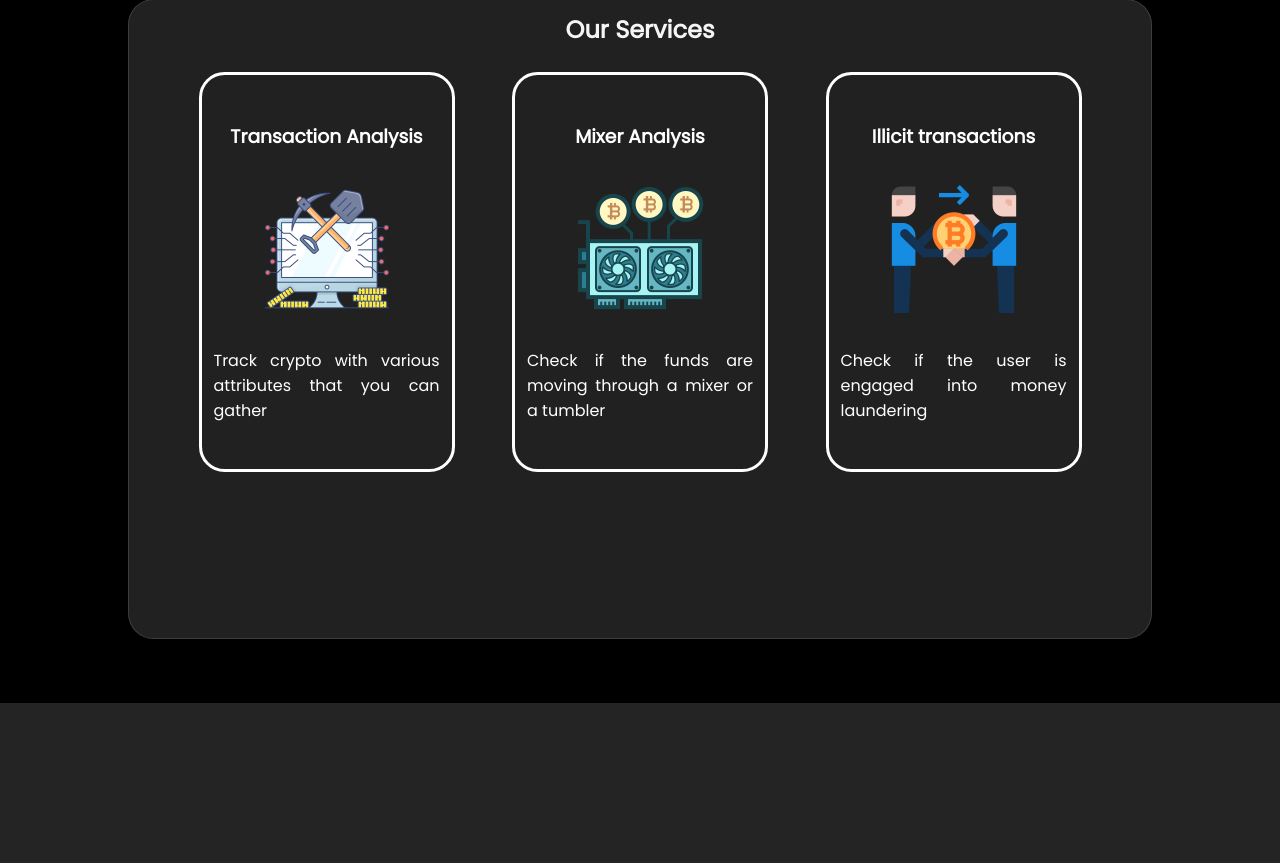
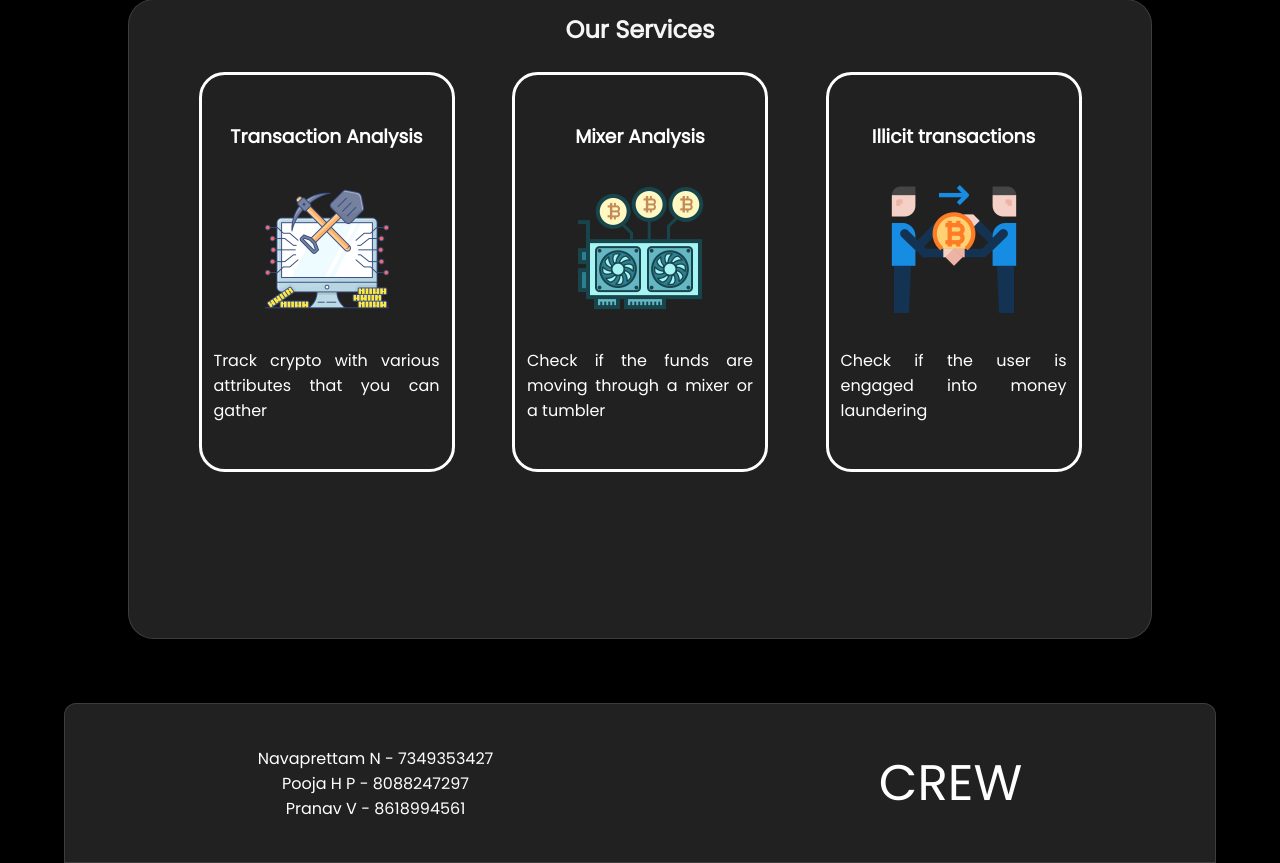
Before and after one commit to NavaprettamN/CIDEcode, a Django app: page / in a window 1280 px wide. Shown: the part 1403-2266 px from the top of the page. Before the commit the page ends 2106 px from the top, so only its background shows below. Run offline with Django 5.2, Linux system fonts and the light colour scheme; data that the repository does not hold is empty; some web fonts are replaced.

Commit message:
Contacts Added

```diff
--- a/DeployModel/static/assets/css/style.css
+++ b/DeployModel/static/assets/css/style.css
@@ -274,6 +274,34 @@ nav h1 {
     font-size: 3vw;
     font-family: 'Kode Mono', monospace;
 }
+
+.contact {
+    margin: 0 auto;
+    width: 90vw;
+    height: 20vh;
+    color: white;
+    backdrop-filter: blur(16px) saturate(0%);
+    -webkit-backdrop-filter: blur(16px) saturate(0%);
+    background-color: rgba(255, 255, 255, 0.13);
+    border: 1px solid rgba(255, 255, 255, 0.125);
+    display: flex;
+    flex-direction: row;
+    justify-content: space-around;
+    align-items: center;
+    border-radius: 12px 12px 0 0;
+}
+
+.phone {
+    display: flex;
+    flex-direction: column;
+    justify-content: center;
+    align-items: center;
+}
+
+.copyright {
+    font-size: 50px;
+}
+
 @media screen and (max-width: 550px) {
 
     .links {
--- a/DeployModel/templates/index.html
+++ b/DeployModel/templates/index.html
@@ -92,6 +92,14 @@
             </article>
         </section>
         <section class="contact" id="contact">
+            <div class="phone">
+                <p>Navaprettam N - 7349353427</p>
+                <p>Pooja H P - 8088247297</p>
+                <p>Pranav V - 8618994561</p>
+            </div>
+            <div class="copyright">
+                CREW
+            </div>
         </section>
     </main>
     <script type="module" src="{% static "assets/js/index.js"%}"></script>
```
